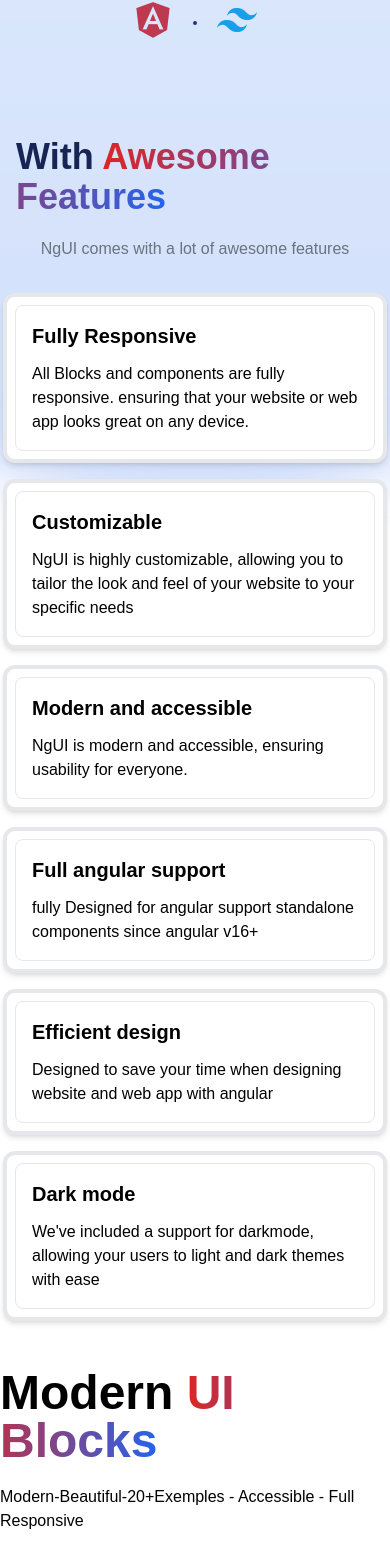
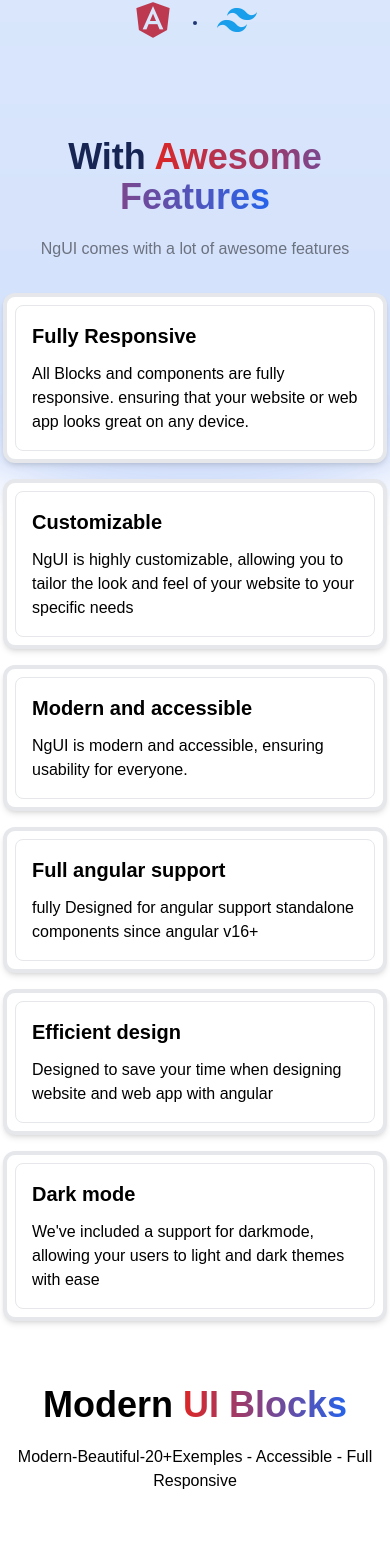
Before and after one commit to Likeur/ngUI, an Angular app: page / in a window 390 px wide. Shown: the part 913-2469 px from the top of the page. Built offline with nearby package versions, Linux system fonts and the light colour scheme.

Commit message:
features and modern block fixe title

```diff
--- a/src/app/components/feature-section/featuresec1/featuresec1.component.html
+++ b/src/app/components/feature-section/featuresec1/featuresec1.component.html
@@ -1,7 +1,7 @@
 <section class="flex flex-col items-center justify-center">
     <div class="flex flex-col items-center justify-center p-4">
-        <p class="text-4xl mb-5 font-bold text-blue-950">With <span class="bg-gradient-to-r from-red-600 to-blue-600 text-transparent bg-clip-text">Awesome Features</span></p>
-        <p class="text-gray-500">NgUI comes with a lot of awesome features</p>
+        <p class="text-4xl mb-5 font-bold text-blue-950 text-center">With <span class="bg-gradient-to-r from-red-600 to-blue-600 text-transparent bg-clip-text">Awesome Features</span></p>
+        <p class="text-gray-500 text-center">NgUI comes with a lot of awesome features</p>
     </div>
     <div class="p-4 grid gap-4 place-content-center md:grid-cols-2 lg:grid-cols-3">
         <div class="w-96 lg:w-80 dark:bg-gray-950 dark:text-white bg-white rounded-xl shadow-md p-2 border-4">
--- a/src/app/pages/landing/landing.component.html
+++ b/src/app/pages/landing/landing.component.html
@@ -52,9 +52,9 @@
 </div>
 <featuresec1 class="relative z-50"/>
 <section class="flex flex-col items-center mt-8">
-  <div class="dark:text-white flex flex-col items-center">
-    <p class="text-5xl font-semibold">Modern <span class="bg-gradient-to-r from-red-600 to-blue-600 text-transparent bg-clip-text">UI Blocks</span></p>
-    <p class="mt-5">Modern-Beautiful-20+Exemples - Accessible - Full Responsive </p>
+  <div class="dark:text-white flex flex-col p-4 items-center">
+    <p class="text-4xl lg:text-5xl font-semibold text-center">Modern <span class="bg-gradient-to-r from-red-600 to-blue-600 text-transparent bg-clip-text">UI Blocks</span></p>
+    <p class="mt-5 text-center">Modern-Beautiful-20+Exemples - Accessible - Full Responsive </p>
   </div>
   <div class="dark:text-white mt-10 grid gap-4 md:grid-cols-2 lg:grid-cols-3">
     <a class="group hover:cursor-pointer w-96 lg:w-80 p-2">
```
